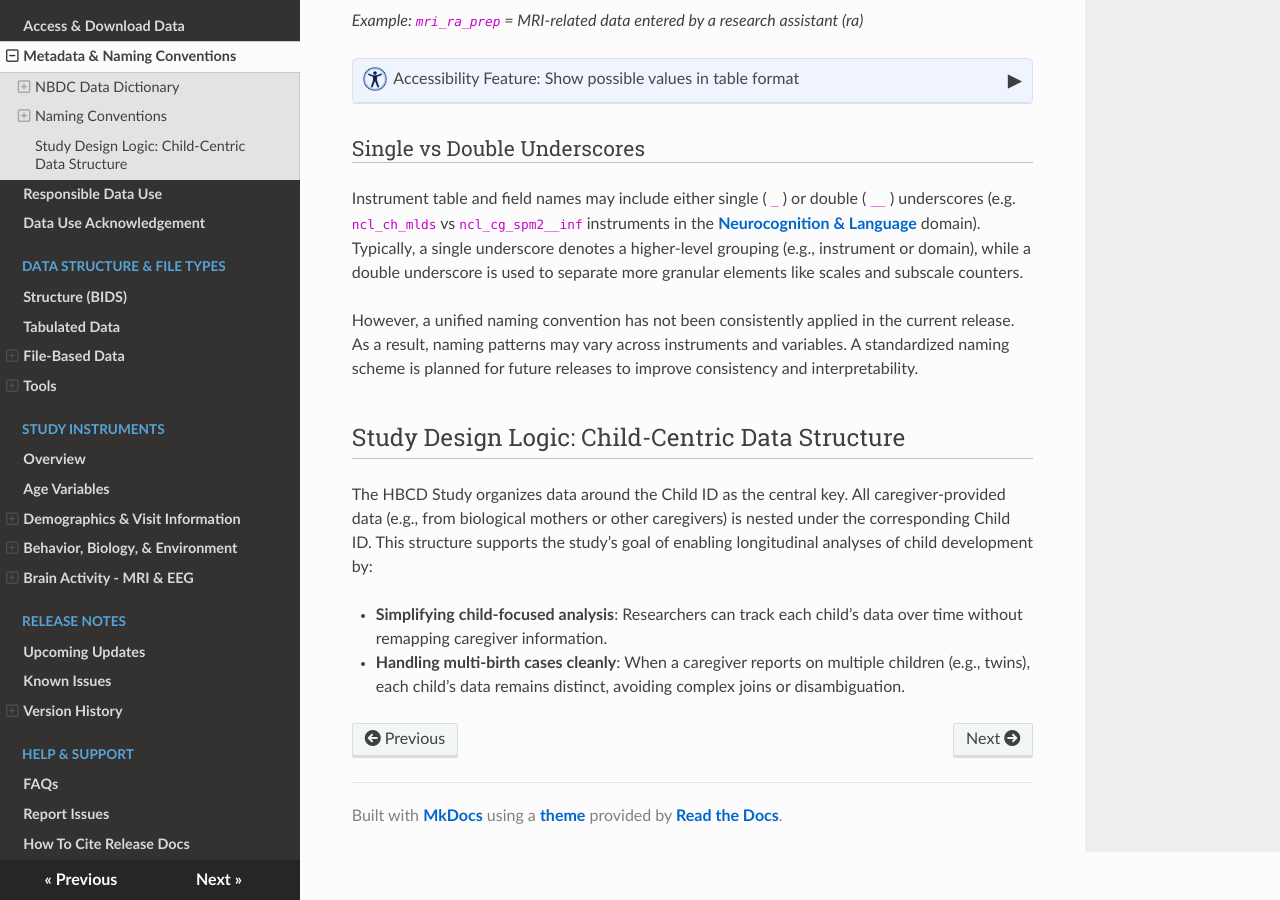
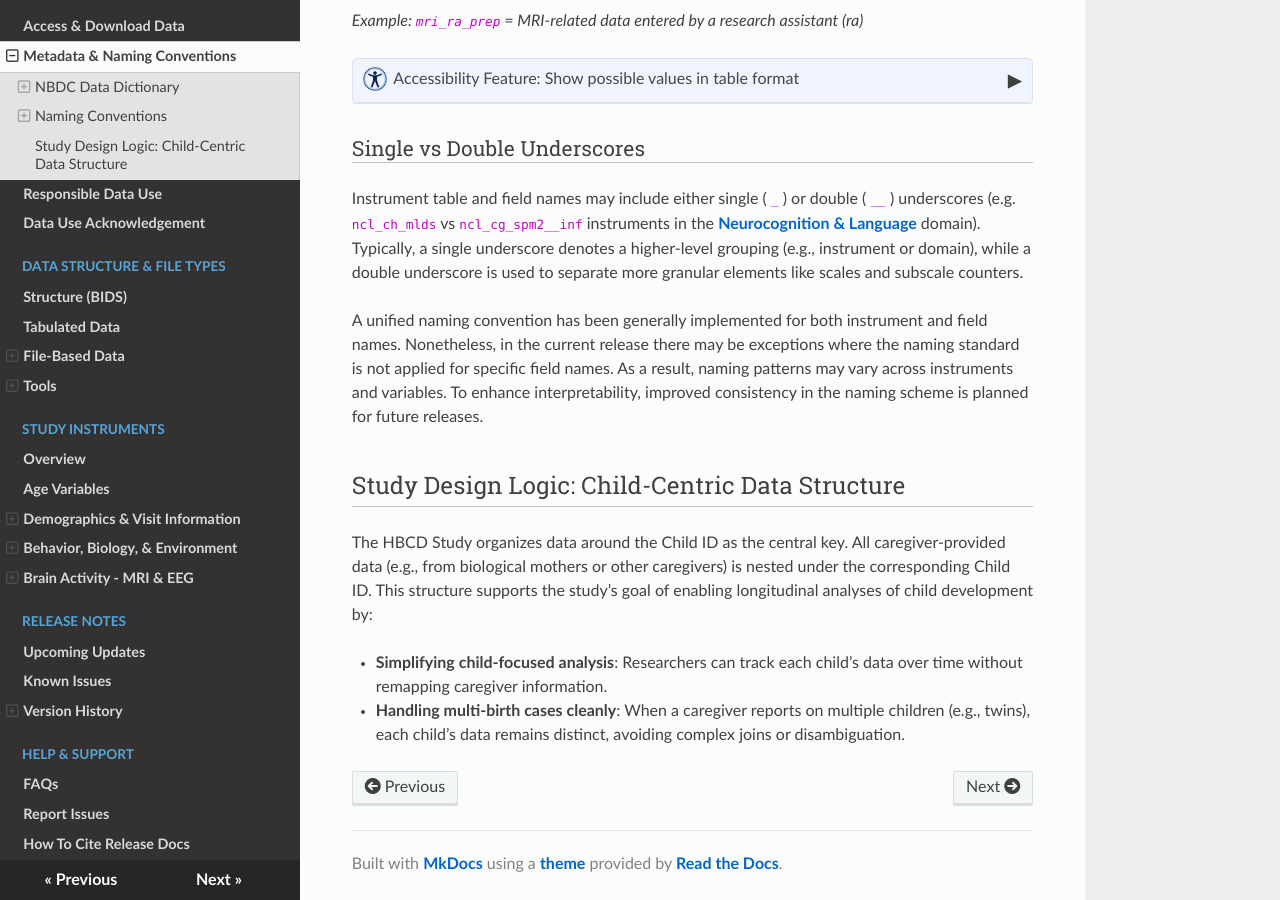
Before and after one commit to nbdc-datahub/hbcd-docs, an MkDocs documentation site: the page built from docs/access/metadata.md, in a window 1280 px wide and 900 px high, scrolled down 3282 px. Built offline with MkDocs 1.6.1, drawn with Linux system fonts in a browser that asks for light colours; nearby versions of some CDN libraries.

Commit message:
update single vs double underscore text based on santi edits

```diff
--- a/docs/access/metadata.md
+++ b/docs/access/metadata.md
@@ -469,7 +469,7 @@ Most table names in the tabulated data follow a standardized naming convention w
 
 Instrument table and field names may include either single ( `_` ) or double ( `__` ) underscores (e.g. `ncl_ch_mlds` vs `ncl_cg_spm2__inf` instruments in the [Neurocognition & Language](../instruments/index.md#neurocog) domain). Typically, a single underscore denotes a higher-level grouping (e.g., instrument or domain), while a double underscore is used to separate more granular elements like scales and subscale counters.
 
-However, a unified naming convention has not been consistently applied in the current release. As a result, naming patterns may vary across instruments and variables. A standardized naming scheme is planned for future releases to improve consistency and interpretability.
+A unified naming convention has been generally implemented for both instrument and field names. Nonetheless, in the current release there may be exceptions where the naming standard is not applied for specific field names. As a result, naming patterns may vary across instruments and variables. To enhance interpretability, improved consistency in the naming scheme is planned for future releases.
 
 ## Study Design Logic: Child-Centric Data Structure
 
```
